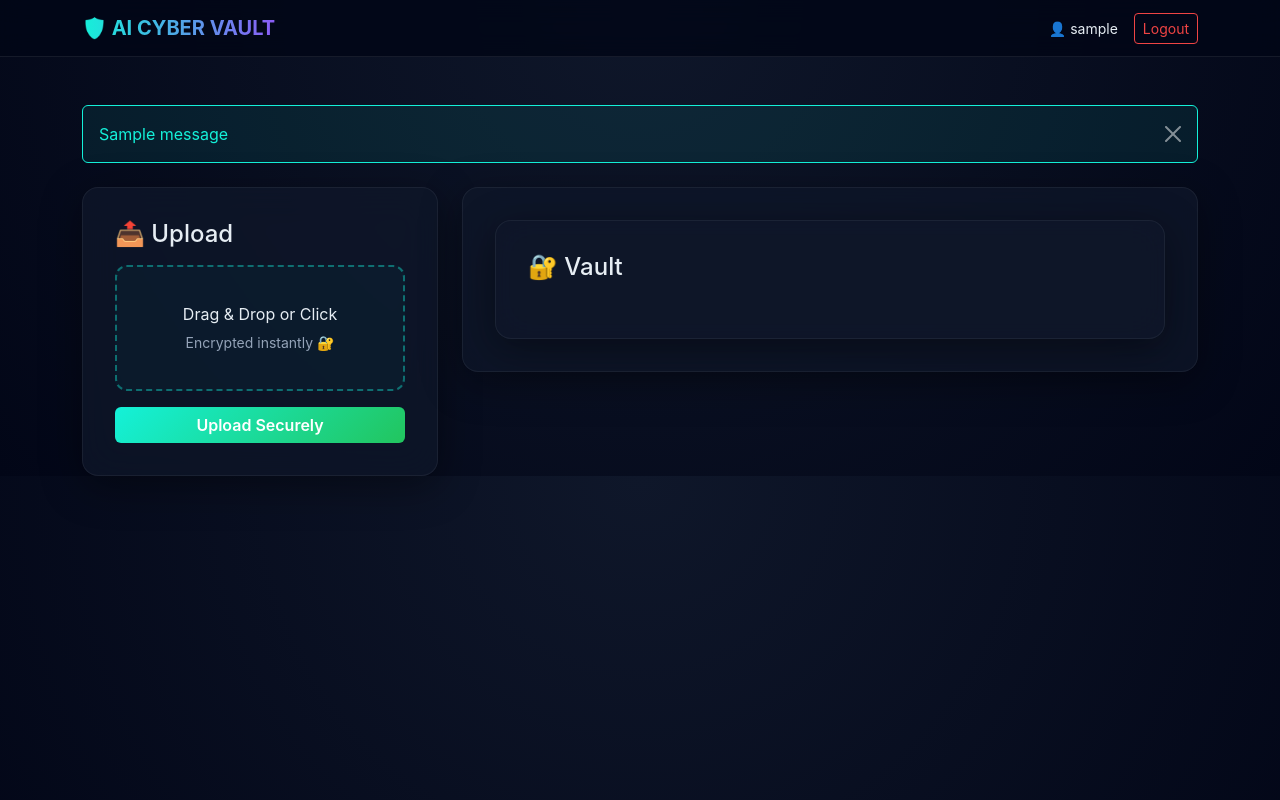
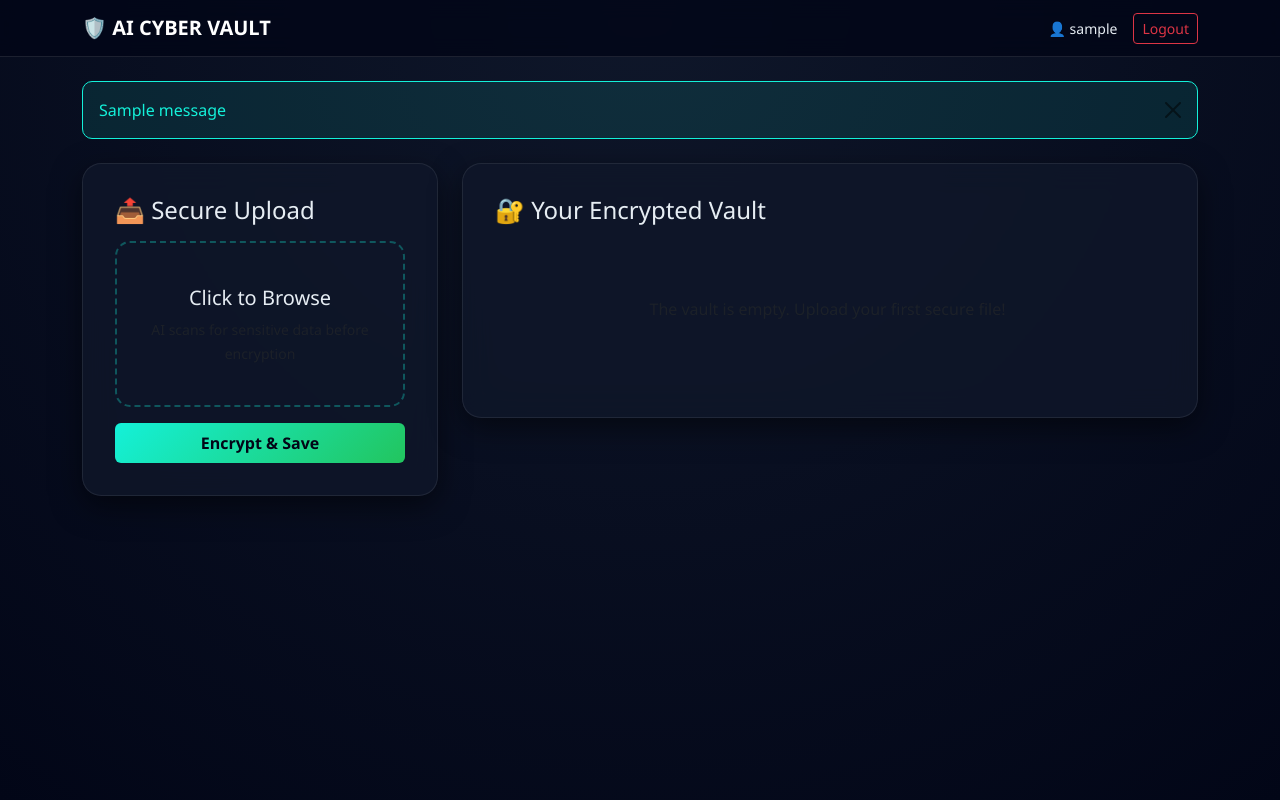
Before and after one commit to Shivam290903/AI-Cyber-Vault-Project, a Flask app: page / in a window 1280 px wide. Run offline with Flask 3, Linux system fonts and the light colour scheme; a user stored in the database is signed in; tables that the repository leaves empty hold one stand-in row (values such as "Sample post"); one stand-in notice (Sample message) is shown.

Commit message:
Update index.html

```diff
--- a/templates/index.html
+++ b/templates/index.html
@@ -2,299 +2,137 @@
 <html lang="en">
 <head>
     <meta charset="UTF-8">
-<title>AI Cyber Vault | Home</title>
-
+    <meta name="viewport" content="width=device-width, initial-scale=1.0">
+    <title>AI Cyber Vault | Secure Storage</title>
     <link href="https://cdn.jsdelivr.net/npm/bootstrap@5.3.0/dist/css/bootstrap.min.css" rel="stylesheet">
-
     <style>
         :root {
             --bg-main: #020617;
-    --bg-card: rgba(15, 23, 42, 0.75);
+            --bg-card: rgba(15, 23, 42, 0.8);
             --primary: #14f1d9;
             --secondary: #8b5cf6;
-    --danger: #ef4444;
             --text-main: #e6edf3;
-    --text-muted: #94a3b8;
         }
-
-/* ===== BODY ===== */
         body {
             background: radial-gradient(circle at top, #0f172a, #020617);
             color: var(--text-main);
-    font-family: 'Inter', sans-serif;
+            font-family: 'Segoe UI', Tahoma, Geneva, Verdana, sans-serif;
+            min-height: 100vh;
         }
-
-/* ===== NAVBAR ===== */
-.navbar {
-    backdrop-filter: blur(12px);
-    background: rgba(2, 6, 23, 0.85);
-    border-bottom: 1px solid rgba(255,255,255,0.08);
-}
-
-.navbar-brand {
-    font-weight: 700;
-    background: linear-gradient(90deg, #14f1d9, #8b5cf6);
-    -webkit-background-clip: text;
-    -webkit-text-fill-color: transparent;
-}
-
-/* ===== GLASS ===== */
+        .navbar { backdrop-filter: blur(10px); background: rgba(2, 6, 23, 0.8); border-bottom: 1px solid rgba(255,255,255,0.1); }
         .glass {
             background: var(--bg-card);
-    backdrop-filter: blur(18px);
-    border-radius: 1rem;
+            backdrop-filter: blur(15px);
+            border-radius: 1.2rem;
             padding: 2rem;
-    border: 1px solid rgba(255,255,255,0.06);
-    box-shadow: 0 10px 40px rgba(0,0,0,0.4);
-    transition: 0.3s;
+            border: 1px solid rgba(255,255,255,0.08);
+            box-shadow: 0 10px 30px rgba(0,0,0,0.5);
         }
-
-.glass:hover {
-    transform: translateY(-4px);
-}
-
-/* ===== UPLOAD ===== */
         .upload-box {
-    border: 2px dashed rgba(20,241,217,0.4);
-    border-radius: 12px;
-    padding: 35px;
+            border: 2px dashed rgba(20,241,217,0.3);
+            border-radius: 15px;
+            padding: 40px 20px;
             text-align: center;
             cursor: pointer;
             transition: 0.3s;
-    background: rgba(20,241,217,0.03);
+            display: block;
         }
-
         .upload-box:hover {
             border-color: var(--primary);
-    background: rgba(20,241,217,0.08);
-    box-shadow: 0 0 20px rgba(20,241,217,0.2);
+            background: rgba(20,241,217,0.05);
         }
-
-/* ===== FILE CARDS ===== */
+        .btn-primary { background: linear-gradient(135deg, #14f1d9, #22c55e); border: none; font-weight: 600; color: #020617; }
+        .btn-primary:hover { transform: scale(1.02); opacity: 0.9; }
+        .file-list { max-height: 400px; overflow-y: auto; padding-right: 5px; }
         .file-card {
-    background: rgba(2, 6, 23, 0.85);
-    border: 1px solid rgba(139,92,246,0.2);
-    border-radius: 0.75rem;
-    transition: 0.3s;
+            background: rgba(255,255,255,0.03);
+            border-radius: 12px;
+            margin-bottom: 10px;
+            transition: 0.2s;
+            border: 1px solid transparent;
         }
-
-.file-card:hover {
-    transform: translateY(-5px);
-    border-color: var(--secondary);
-    box-shadow: 0 0 20px rgba(139,92,246,0.3);
-}
-
-/* ===== BUTTONS ===== */
-.btn-primary {
-    background: linear-gradient(135deg, #14f1d9, #22c55e);
-    border: none;
-    font-weight: 600;
-}
-
-.btn-primary:hover {
-    box-shadow: 0 0 15px rgba(20,241,217,0.5);
-}
-
-.btn-outline-info {
-    border-color: var(--primary);
-    color: var(--primary);
-}
-
-.btn-outline-info:hover {
-    background: var(--primary);
-    color: #020617;
-}
-
-.btn-outline-danger {
-    border-color: var(--danger);
-    color: var(--danger);
-}
-
-.btn-outline-danger:hover {
-    background: var(--danger);
-    color: white;
-}
-
-/* ===== TEXT FIX ===== */
-.text-muted {
-    color: var(--text-muted) !important;
-}
-
-::placeholder {
-    color: #9ca3af !important;
-    opacity: 1;
-}
-
-/* ===== ALERT ===== */
-.alert {
-    background: rgba(20,241,217,0.08);
-    border: 1px solid var(--primary);
-    color: var(--primary);
-}
-
-/* ===== SCROLL ===== */
-.vault-container {
-    max-height: 400px;
-    overflow-y: auto;
-}
-
-.vault-container::-webkit-scrollbar {
-    width: 6px;
-}
-.vault-container::-webkit-scrollbar-thumb {
-    background: var(--primary);
-}
-
-/* ===== CLOSE BUTTON ===== */
-.btn-close {
-    filter: invert(1);
-}
+        .file-card:hover { border-color: var(--secondary); background: rgba(255,255,255,0.06); }
+        .alert { border: none; border-radius: 10px; background: rgba(20, 241, 217, 0.1); color: var(--primary); border: 1px solid var(--primary); }
     </style>
 </head>
-
 <body>
 
-<!-- NAVBAR -->
-<nav class="navbar navbar-dark mb-5 sticky-top">
+<nav class="navbar navbar-dark mb-4 sticky-top">
     <div class="container">
-        <span class="navbar-brand">🛡️ AI CYBER VAULT</span>
-
+        <span class="navbar-brand fw-bold">🛡️ AI CYBER VAULT</span>
         <div class="d-flex align-items-center">
             {% if current_user.username == 'admin' %}
                 <a href="/audit-logs" class="btn btn-sm btn-outline-warning me-3">Admin Logs</a>
             {% endif %}
-
             <span class="me-3 small">👤 {{ current_user.username }}</span>
             <a href="/logout" class="btn btn-sm btn-outline-danger">Logout</a>
         </div>
     </div>
 </nav>
 
-<!-- MAIN -->
 <div class="container">
-
-<!-- Alerts -->
     {% with messages = get_flashed_messages() %}
-{% if messages %}
-    {% for message in messages %}
+        {% if messages %}{% for m in messages %}
             <div class="alert alert-dismissible fade show mb-4">
-        {{ message }}
-        <button type="button" class="btn-close" data-bs-dismiss="alert"></button>
+                {{ m }} <button type="button" class="btn-close" data-bs-dismiss="alert"></button>
             </div>
-    {% endfor %}
-{% endif %}
+        {% endfor %}{% endif %}
     {% endwith %}
 
     <div class="row g-4">
-
-<!-- Upload Section -->
+        <!-- Left: Upload -->
         <div class="col-md-4">
             <div class="glass">
-
-<h4 class="mb-3">📤 Upload</h4>
-
+                <h4 class="mb-3">📤 Secure Upload</h4>
                 <form action="/upload" method="POST" enctype="multipart/form-data">
-
-<!-- <label class="upload-box w-100">
-<input type="file" name="file" hidden required>
-<p class="mb-1">Drag & Drop or Click</p>
-<small class="text-muted">Encrypted instantly 🔐</small>
-</label> -->
-<label class="upload-box w-100" id="uploadBox">
+                    <label class="upload-box">
                         <input type="file" name="file" id="fileInput" hidden required>
-
-    <p id="uploadText" class="mb-1">
-        Drag & Drop or Click
-    </p>
-
-    <small id="uploadSubText" class="text-muted">
-        Encrypted instantly 🔐
-    </small>
+                        <div id="uploadContent">
+                            <p class="fs-5 mb-1">Click to Browse</p>
+                            <small class="text-muted">AI scans for sensitive data before encryption</small>
+                        </div>
                     </label>
-
-<button class="btn btn-primary w-100 mt-3">Upload Securely</button>
-
+                    <button type="submit" class="btn btn-primary w-100 mt-3 py-2">Encrypt & Save</button>
                 </form>
-
             </div>
         </div>
 
-<!-- Vault Section -->
+        <!-- Right: Vault Content -->
         <div class="col-md-8">
             <div class="glass">
-
-<!-- <h4 class="mb-3">🔐 Vault</h4>
-
-<div class="vault-container">
-<div style="max-height:300px; overflow-y:auto;"></div>
-
+                <h4 class="mb-4">🔐 Your Encrypted Vault</h4>
+                <div class="file-list">
                     {% if files %}
                         {% for file in files %}
                         <div class="file-card p-3 d-flex justify-content-between align-items-center">
-
                             <div>
-<strong>📄 {{ file.filename }}</strong><br>
-<small class="text-muted">Encrypted File</small>
+                                <span class="fs-5">📄 {{ file.filename }}</span><br>
+                                <small class="text-muted">Protected by AES-256</small>
                             </div>
-
-<a href="/download/{{ file.id }}" class="btn btn-sm btn-outline-info px-4">
-Decrypt
-</a>
-
-</div>
-
-
+                            <a href="/download/{{ file.id }}" class="btn btn-sm btn-outline-info px-4">Decrypt</a>
                         </div>
                         {% endfor %}
                     {% else %}
-<p class="text-muted text-center py-5">No files yet 🚫</p>
+                        <div class="text-center py-5">
+                            <p class="text-muted">The vault is empty. Upload your first secure file!</p>
+                        </div>
                     {% endif %}
-
                 </div>
-
-</div> -->
-<div class="glass">
-    <h4 class="mb-4">🔐 Vault</h4>
-
-    <div style="max-height: 350px; overflow-y: auto; padding-right: 5px;">
-
-        {% for file in files %}
-        <div class="p-3 mb-2 d-flex justify-content-between align-items-center"
-             style="background: rgba(255,255,255,0.03); border-radius: 10px;">
-
-            <div>
-                📄 <strong>{{ file.filename }}</strong><br>
-                <small class="text-muted">Encrypted File</small>
             </div>
-
-            <a href="/download/{{ file.id }}" class="btn btn-sm btn-outline-info">
-                Decrypt
-            </a>
-        </div>
-        {% endfor %}
-
         </div>
     </div>
 </div>
 
-</div>
-</div>
-
-<script src="https://cdn.jsdelivr.net/npm/bootstrap@5.3.0/dist/js/bootstrap.bundle.min.js"></script>
 <script>
     const fileInput = document.getElementById("fileInput");
-const uploadText = document.getElementById("uploadText");
-const uploadSubText = document.getElementById("uploadSubText");
-
-// When file is selected
-fileInput.addEventListener("change", function () {
+    const uploadContent = document.getElementById("uploadContent");
+    fileInput.addEventListener("change", () => {
         if (fileInput.files.length > 0) {
-        const file = fileInput.files[0];
-
-        uploadText.textContent = file.name;
-        uploadSubText.textContent = "Ready to upload ✅";
+            uploadContent.innerHTML = `<p class="fs-5 text-info mb-0">✅ ${fileInput.files[0].name}</p><small class="text-muted">Ready to be scanned</small>`;
         }
     });
 </script>
+
+<script src="https://cdn.jsdelivr.net/npm/bootstrap@5.3.0/dist/js/bootstrap.bundle.min.js"></script>
 </body>
 </html>
```
Lines whose indentation alone changed are shown as unchanged.
